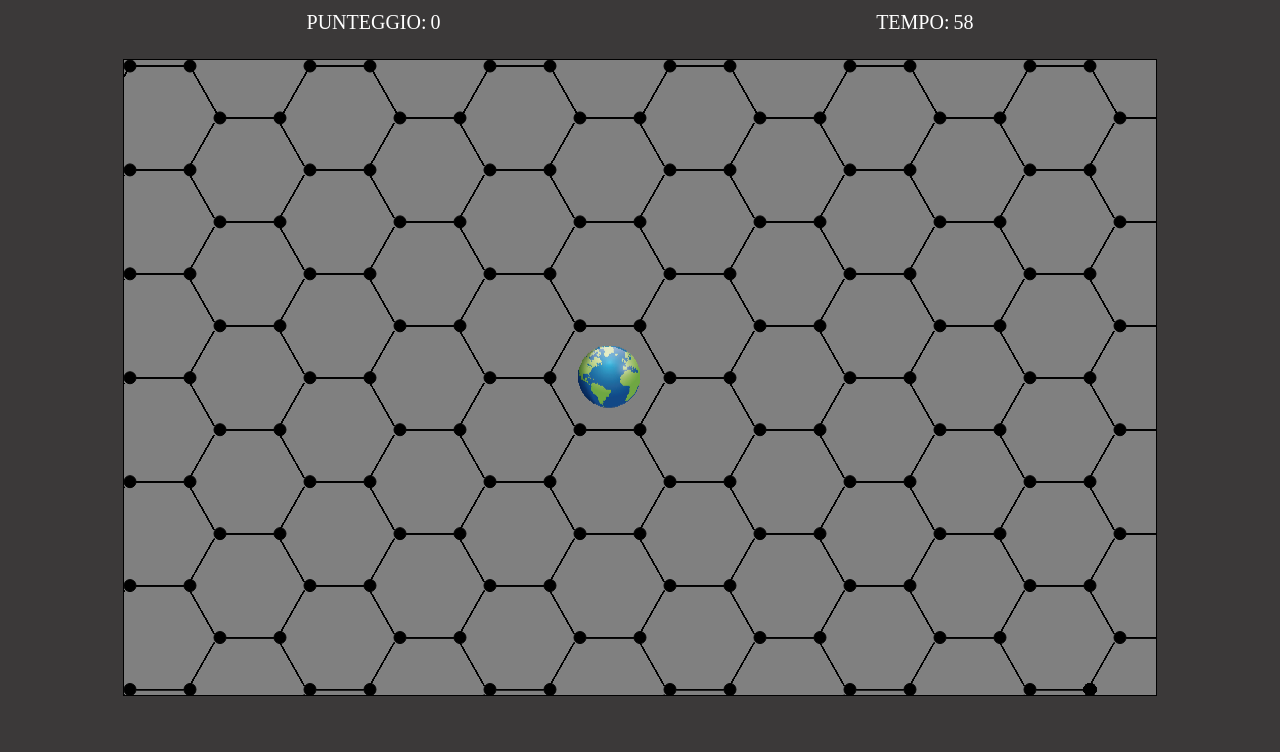
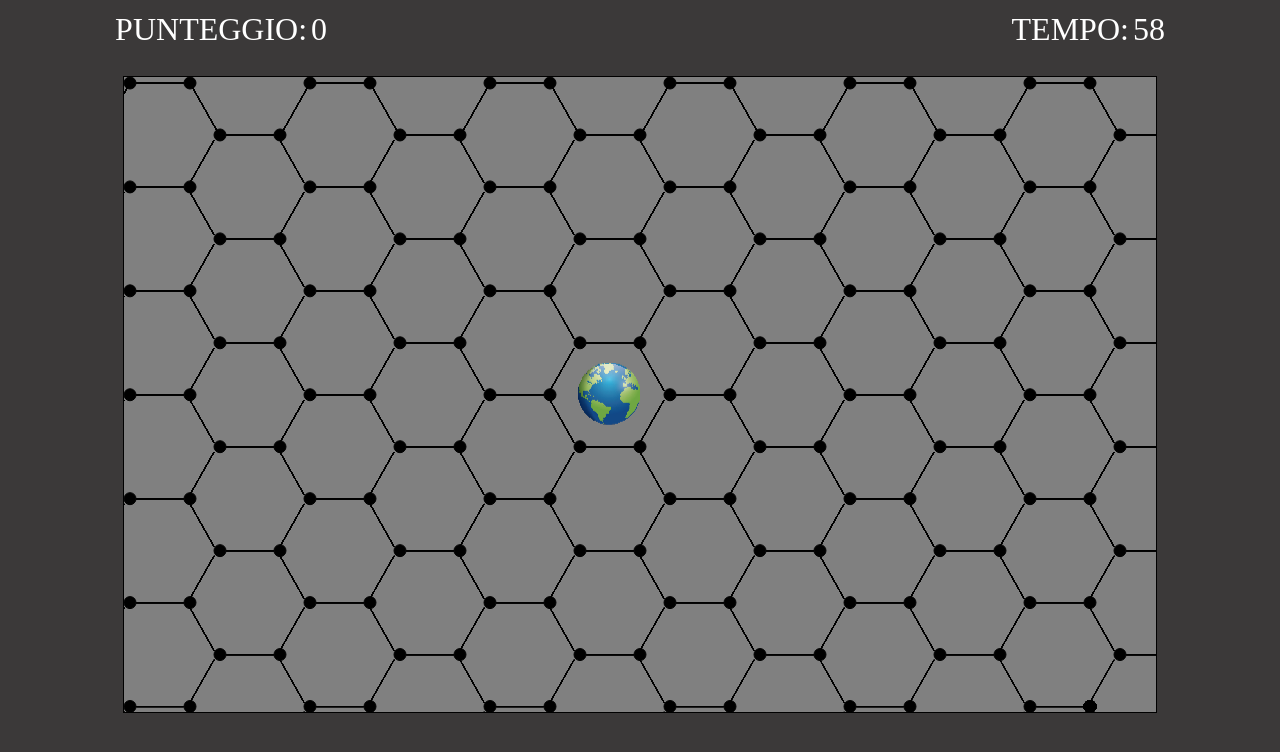
Before and after one commit to argnaan/argnaan.github.io, a plain HTML site: page index.html in a window 1280 px wide. Both pictures are taken after a click on the button "Start". Drawn offline with Linux system fonts and the light colour scheme.

Commit message:
Update index.html

```diff
--- a/index.html
+++ b/index.html
@@ -15,7 +15,7 @@
 	}
 	table{
 		color: white;
-		font-size: 20px;
+		font-size: 32px;
 		margin-top: 20px;
 	}
 
```
